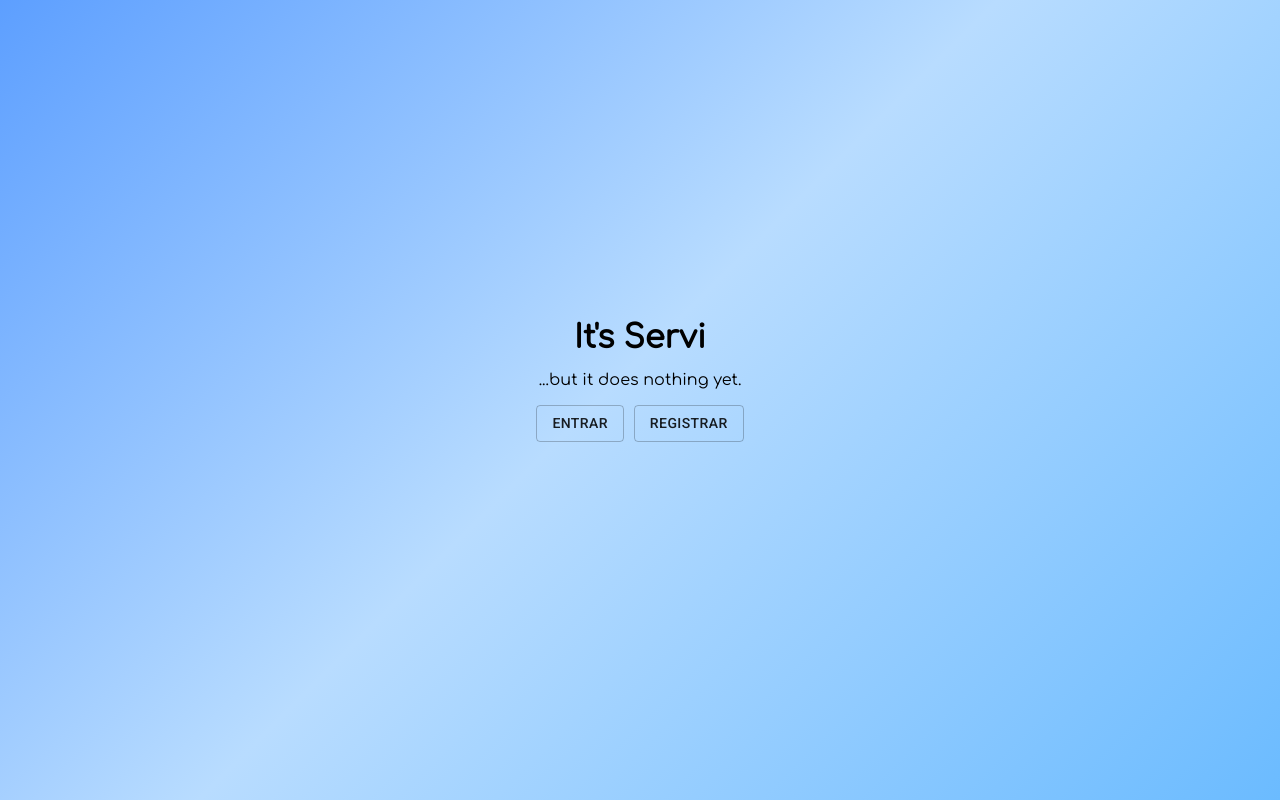
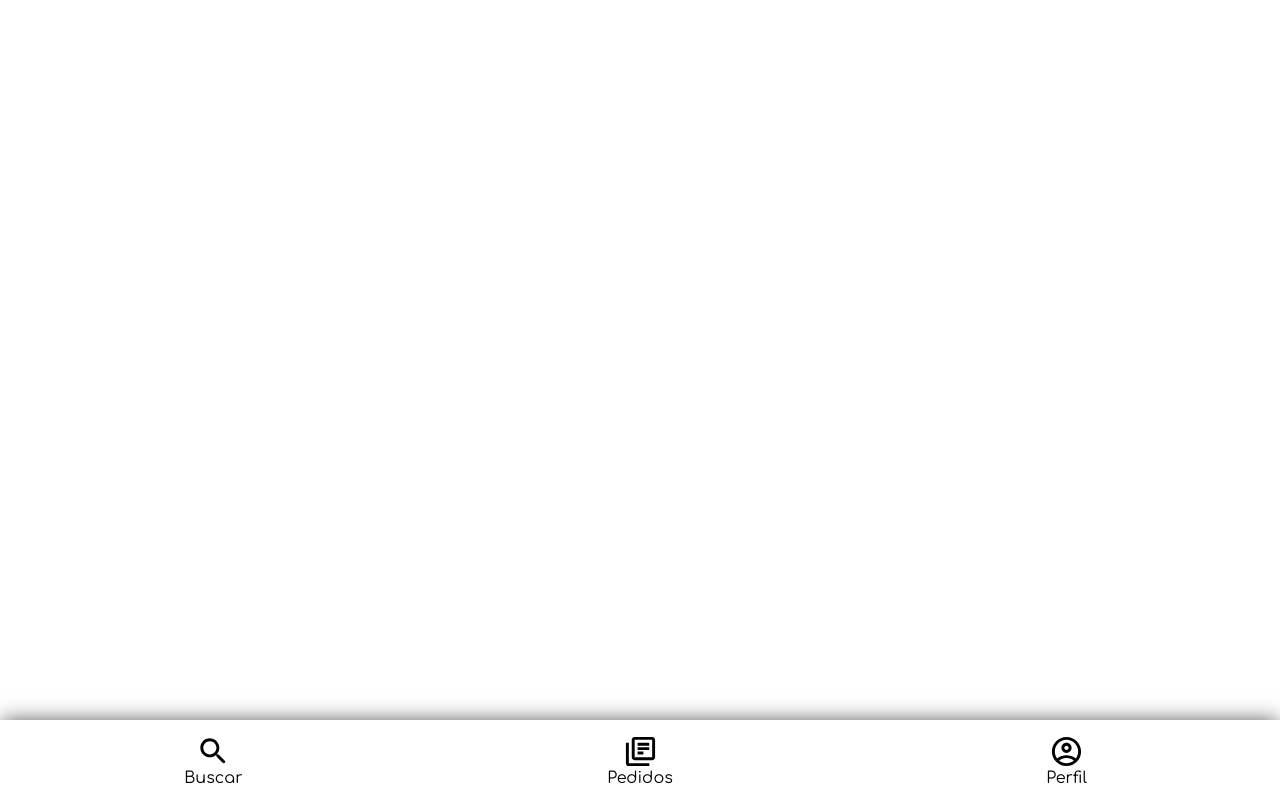
Before and after one commit to joaomcouto/UFMG-20201, a React (Create React App) app in the folder servi/: page /orders in a window 1280 px wide. Before the commit this address led to /. Built offline with nearby package versions, Linux system fonts and the light colour scheme.

Commit message:
search page and orders page redirects

```diff
--- a/servi/src/App.js
+++ b/servi/src/App.js
@@ -5,6 +5,7 @@ import Logo from './components/Logo'
 import Login from "./components/Login"
 import Cadastro from './components/Cadastro'
 import Busca from './components/Busca'
+import Pedidos from './components/Pedidos'
 
 import { Route, Switch, Redirect, BrowserRouter } from 'react-router-dom';
 
@@ -16,6 +17,7 @@ function App() {
         <Route path="/login" component={Login} />
         <Route path="/register" component={Cadastro} />
         <Route path="/search" component={Busca} />
+        <Route path="/orders" component={Pedidos} />
         <Redirect from="*" to="/"/>
       </Switch>
     </BrowserRouter>
--- a/servi/src/components/Footer/Footer.css
+++ b/servi/src/components/Footer/Footer.css
@@ -16,6 +16,8 @@
     flex-direction: column;
     align-items: center;
     justify-content: center;
+    color: inherit;
+    text-decoration: inherit;
 }
 
 .footer .footer-div p {
--- a/servi/src/components/Footer/index.js
+++ b/servi/src/components/Footer/index.js
@@ -1,23 +1,27 @@
 import React from 'react'
 import './Footer.css';
 
+import {Box } from '@material-ui/core';
+
 import { AccountCircleOutlined, SearchRounded, LibraryBooksOutlined } from '@material-ui/icons';
+
+import {Link} from "react-router-dom"
 
 export default function Footer() {
     return (
         <div className="footer">
-            <div className="footer-div">
+            <Box className="footer-div" component={Link} to="/search">
                 <SearchRounded fontSize="large"/>
                 <p>Buscar</p>
-            </div>
-            <div className="footer-div">
+            </Box>
+            <Box className="footer-div" component={Link} to="/orders">
                 <LibraryBooksOutlined fontSize="large"/>
                 <p>Pedidos</p>
-            </div>
-            <div className="footer-div">
+            </Box>
+            <Box className="footer-div">
                 <AccountCircleOutlined fontSize="large"/>
                 <p>Perfil</p>
-            </div>
+            </Box>
         </div>
     )
 }
--- /dev/null
+++ b/servi/src/components/Pedidos/index.js
@@ -0,0 +1,13 @@
+import React from 'react'
+import './Pedidos.css';
+
+import Footer from '../Footer'
+
+export default function Pedidos() {
+    return (
+        <div className="pedidos-container">
+
+            <Footer />
+        </div>
+    )
+}
```
Also changed, not shown: servi/src/components/Pedidos/Pedidos.css (added).
